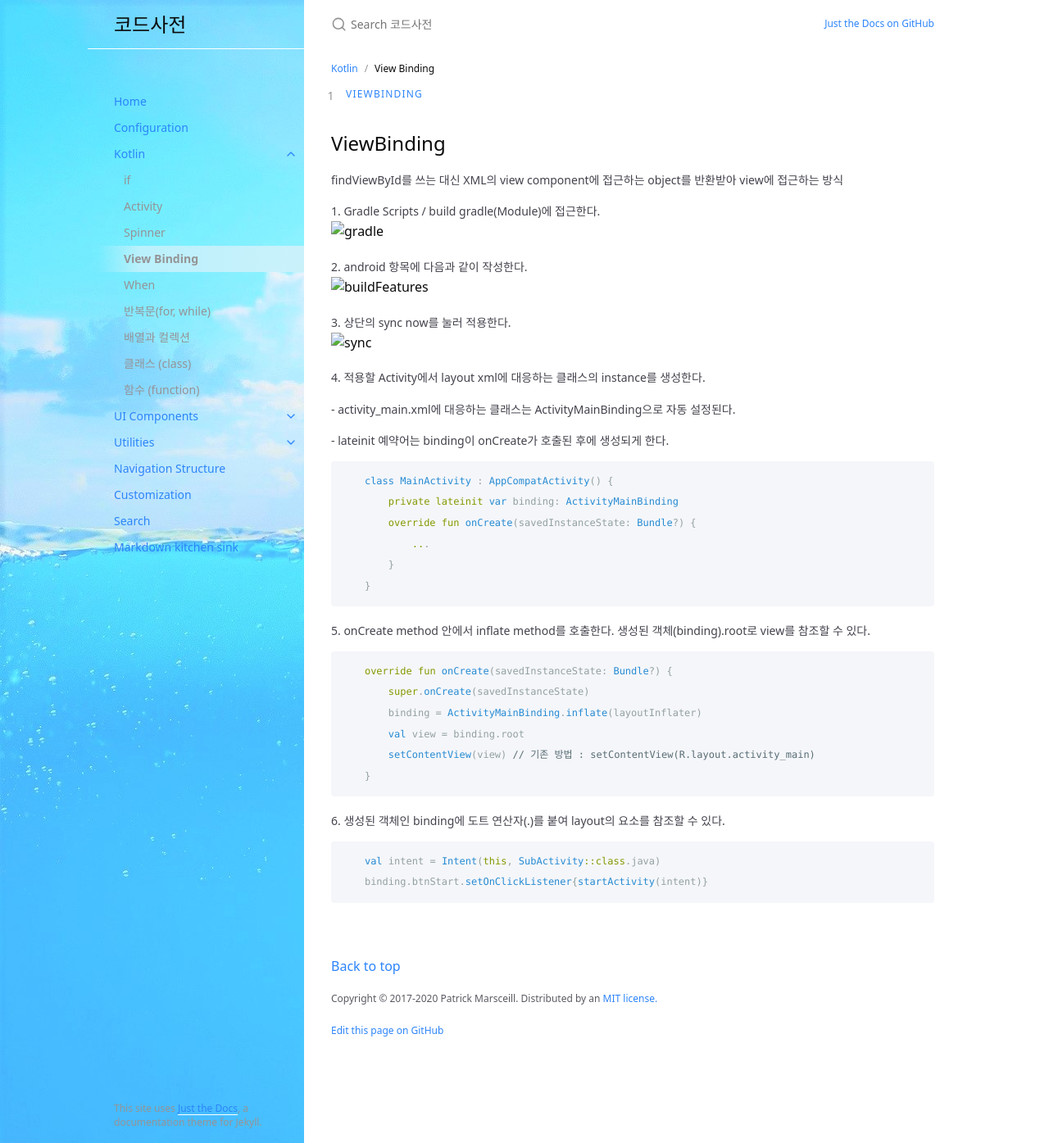
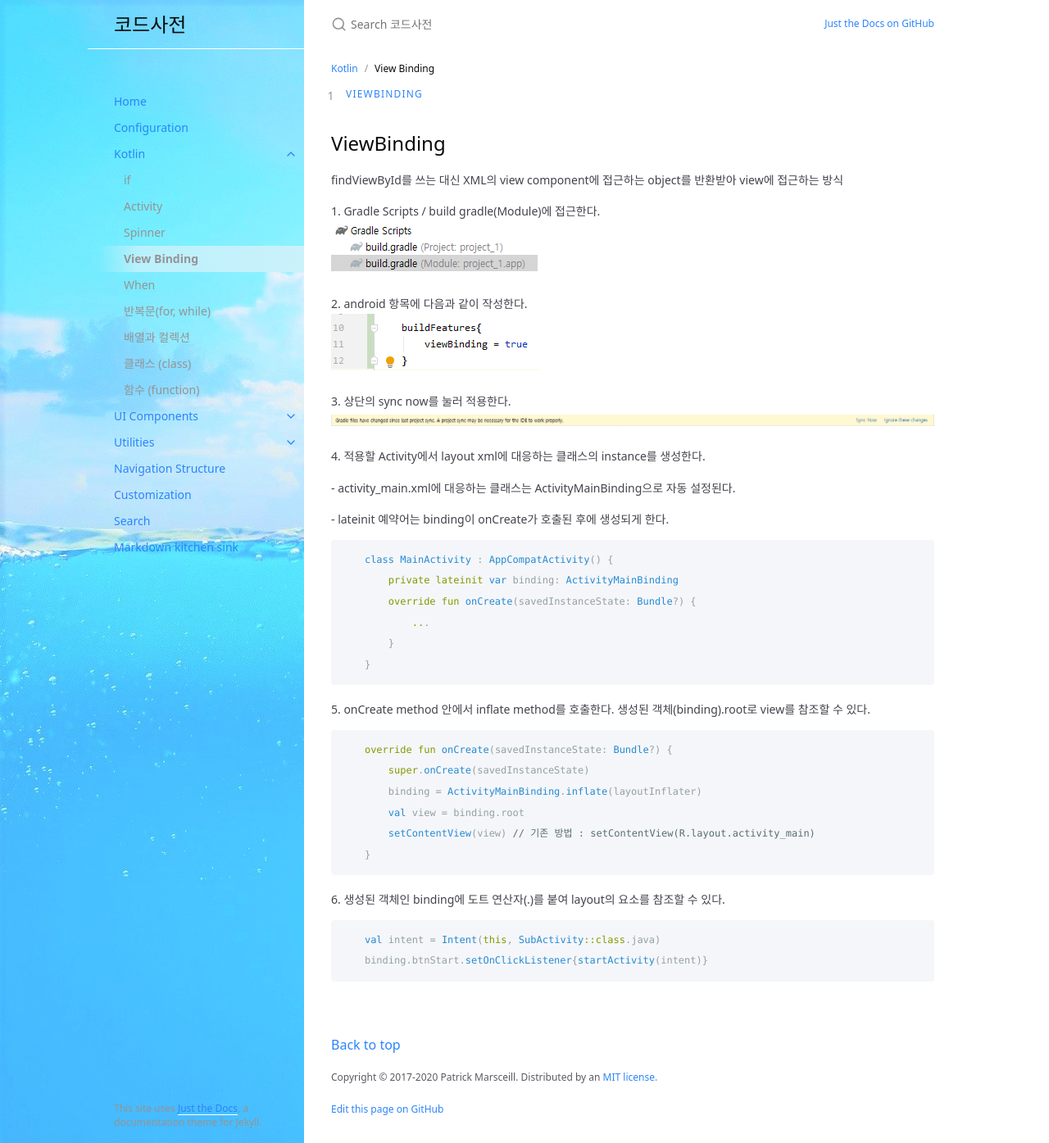
Before and after one commit to sky8492002/sky8492002.github.io, a Jekyll site: the page built from docs/kotlin/viewBinding.md, in a window 1280 px wide and 1395 px high. Shown: the whole window at 82% size. Built offline with Jekyll 4.4.1, drawn with Linux system fonts in a browser that asks for light colours.

Commit message:
6/15 이미지 경로 수정

```diff
--- a/docs/kotlin/viewBinding.md
+++ b/docs/kotlin/viewBinding.md
@@ -12,14 +12,14 @@ parent: Kotlin
 {: .no_toc }
 ##### 1. Gradle Scripts / build gradle(Module)에 접근한다.
 {: .no_toc }
-![gradle](./assets/images/viewBinding/gradle.png)
+![gradle](../images/viewBinding/gradle.png)
 
 ##### 2. android 항목에 다음과 같이 작성한다.
 {: .no_toc }
-![buildFeatures](./assets/images/viewBinding/buildFeatures.png)
+![buildFeatures](../images/viewBinding/buildFeatures.png)
 ##### 3. 상단의 sync now를 눌러 적용한다.
 {: .no_toc }
-![sync](./assets/images/viewBinding/sync.png)
+![sync](../images/viewBinding/sync.png)
 ##### 4. 적용할 Activity에서 layout xml에 대응하는 클래스의 instance를 생성한다.
 {: .no_toc }
 ##### - activity_main.xml에 대응하는 클래스는 ActivityMainBinding으로 자동 설정된다.
```
Also changed, not shown: docs/kotlin/Spinner.md (+3 -3 lines), docs/kotlin/images/spinner/spinner-locate.PNG (renamed from assets/images/spinner/spinner-locate.PNG), docs/kotlin/images/spinner/spinner-result1.PNG (renamed from assets/images/spinner/spinner-result1.PNG), docs/kotlin/images/spinner/spinner-result2.PNG (renamed from assets/images/spinner/spinner-result2.PNG), docs/kotlin/images/viewBinding/buildFeatures.PNG (renamed from assets/images/viewBinding/buildFeatures.PNG), docs/kotlin/images/viewBinding/gradle.PNG (renamed from assets/images/viewBinding/gradle.PNG), docs/kotlin/images/viewBinding/sync.PNG (renamed from assets/images/viewBinding/sync.PNG).
